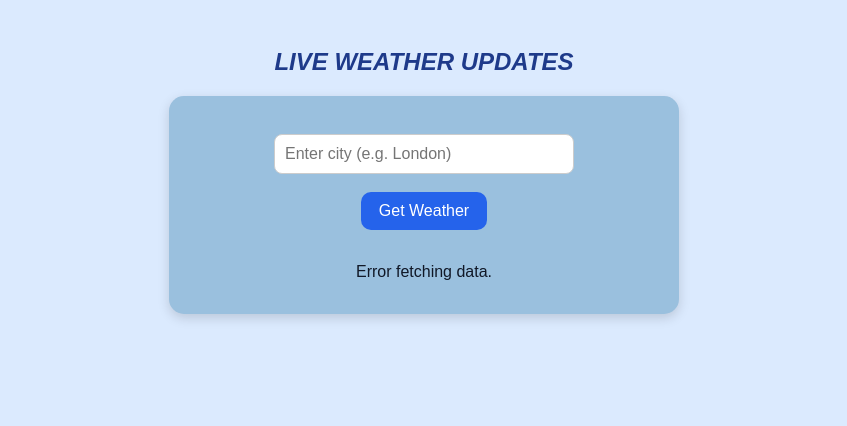
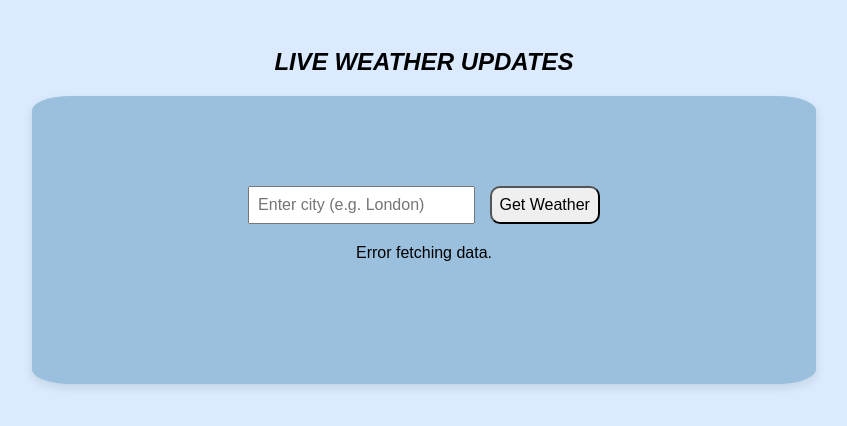
Before and after one commit to Aravind066390/weather, a plain HTML site: page weather.html in a window 1280 px wide. Both pictures are taken after a click on the button "Get Weather". Shown: the whole page, without its empty margins (216-1063 px from the left). Drawn offline with Linux system fonts and the light colour scheme; no server answers.

Commit message:
Update weather.html
Signed-off-by: Aravind <sathishkumarhollak@gmail.com>

```diff
--- a/weather.html
+++ b/weather.html
@@ -4,10 +4,8 @@
   <meta name="viewport" content="width=device-width, initial-scale=1.0"/>
   <title>Free Weather</title>
   <style>
-    h2 {
-      font-style: oblique;
-      color: #1e3a8a;
-      margin-bottom: 20px;
+    h2{
+        font-style:oblique;
     }
     body {
       font-family: Arial, sans-serif;
@@ -19,45 +17,22 @@
     }
     .container {
       background: rgb(154, 192, 222);
-      padding: 30px;
-      border-radius: 15px;
-      box-shadow: 0 4px 12px rgba(0, 0, 0, 0.15);
-      width: 90%;
-      max-width: 450px;
+      padding:7%;
+      border-radius: 5%;
+      box-shadow: 0 4px 10px rgba(18, 18, 18, 0.1);
+      width: 50%;
       text-align: center;
     }
     input {
-      padding: 10px;
+      padding: 8px;
       font-size: 16px;
-      margin: 8px 0;
-      width: 80%;
-      max-width: 300px;
-      border: 1px solid #ccc;
-      border-radius: 8px;
+      margin: 5px;
     }
     button {
-      padding: 10px 18px;
+      padding: 8px;
       font-size: 16px;
-      margin: 10px 0;
-      border: none;
-      border-radius: 10px;
-      background-color: #2563eb;
-      color: white;
-      cursor: pointer;
-      transition: background-color 0.3s;
-    }
-    button:hover {
-      background-color: #1d4ed8;
-    }
-    #result {
-      margin-top: 20px;
-      font-size: 16px;
-      color: #111827;
-      line-height: 1.5;
-    }
-    li {
-      list-style-type: none;
-      margin: 5px 0;
+      margin: 5px;
+      border-radius:10px;
     }
   </style>
 </head>
@@ -65,9 +40,9 @@
   <h2>LIVE WEATHER UPDATES</h2>
   <div class="container">
     <input type="text" id="city" placeholder="Enter city (e.g. London)" required/>
-    <br>
     <button onclick="getWeather()">Get Weather</button>
-    <div id="result"></div>
+    <div id="result" style="margin-top: 15px;"></div>
+    <br><br>
   </div>
 
   <script>
@@ -75,10 +50,11 @@
       const city = document.getElementById('city').value.trim();
       const result = document.getElementById('result');
 
+
       result.innerHTML = "Loading...";
 
       try {
-        const geoRes = await fetch(`https://nominatim.openstreetmap.org/search?q=${encodeURIComponent(city)}&format=json`);
+               const geoRes = await fetch(`https://nominatim.openstreetmap.org/search?q=${encodeURIComponent(city)}&format=json`);
         const geoData = await geoRes.json();
 
         if (!geoData.length) {
@@ -89,6 +65,7 @@
         const lat = geoData[0].lat;
         const lon = geoData[0].lon;
 
+        // Get weather from Open-Meteo
         const weatherRes = await fetch(`https://api.open-meteo.com/v1/forecast?latitude=${lat}&longitude=${lon}&current_weather=true`);
         const weatherData = await weatherRes.json();
 
@@ -100,12 +77,12 @@
         const current = weatherData.current_weather;
 
         result.innerHTML = `
-          <ul>
-            <li><strong>- City:</strong> ${city}</li>
-            <li><strong>- Temperature:</strong> ${current.temperature} °C</li>
-            <li><strong>- Windspeed:</strong> ${current.windspeed} km/h</li>
-            <li><strong>- Time:</strong> ${current.time}</li>
-          </ul>
+        <br><br>
+        <li><strong >-City:</strong> ${city}<br/></li>
+         <li><strong >-Temperature:</strong> ${current.temperature} °C<br/></li>
+         <li> <strong >-Windspeed:</strong> ${current.windspeed} km/h<br/></li>
+         <li> <strong >-Time:</strong> ${current.time}</li>
+
         `;
       } catch (error) {
         result.innerHTML = "Error fetching data.";
```
